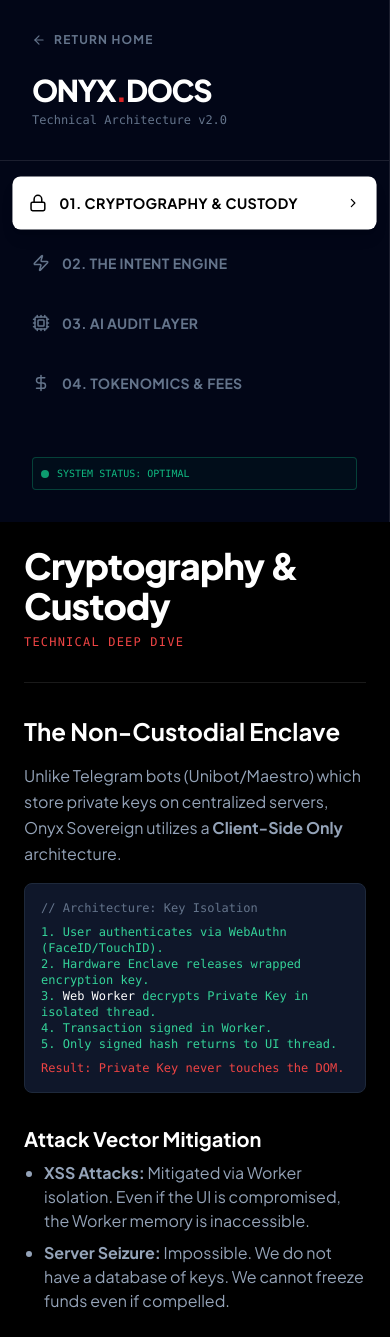
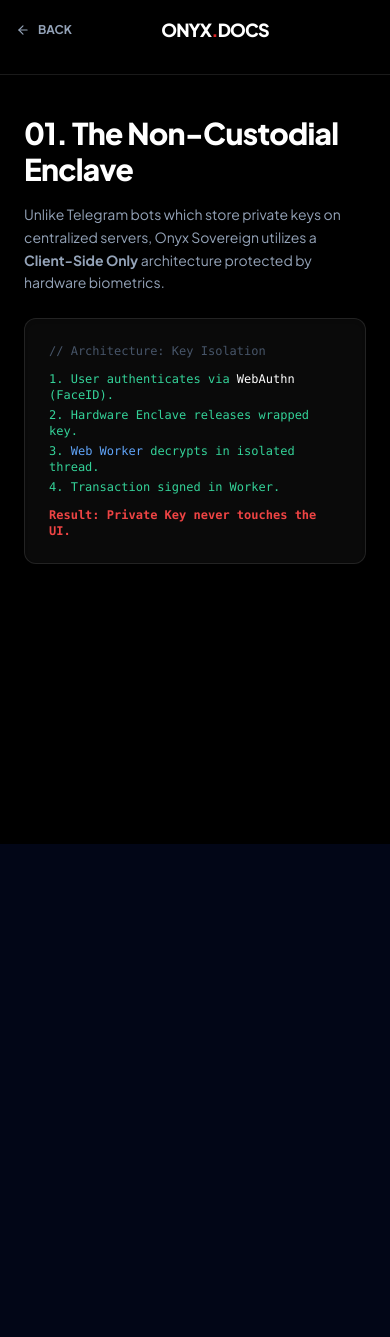
Before and after one commit to boluadeoye/world-class-blog-frontend, a Next.js app: page /onyx/docs in a window 390 px wide. After the commit the page ends 844 px from the top, so only its background shows below. Built offline with nearby package versions, Linux system fonts and the light colour scheme.

Commit message:
Fix: Clean mobile layout for Onyx Docs with sticky horizontal tabs

```diff
--- a/src/app/onyx/docs/page.js
+++ b/src/app/onyx/docs/page.js
@@ -1,134 +1,104 @@
 "use client";
 import { useState } from "react";
 import { motion, AnimatePresence } from "framer-motion";
-import { Shield, Zap, Cpu, Lock, Terminal, ChevronRight, Layers, Activity, DollarSign, ArrowLeft } from "lucide-react";
+import { Shield, Zap, Cpu, Lock, ChevronRight, Layers, Activity, DollarSign, ArrowLeft, Menu, X } from "lucide-react";
 import Link from "next/link";
 
 const sections = [
-  {
-    id: "security",
-    title: "01. Cryptography & Custody",
-    icon: <Lock size={18} />,
-    content: (
-      <div className="space-y-8">
+  { id: "security", title: "Cryptography", icon: <Lock size={16} /> },
+  { id: "execution", title: "Intent Engine", icon: <Zap size={16} /> },
+  { id: "ai", title: "AI Audit", icon: <Cpu size={16} /> },
+  { id: "economics", title: "Tokenomics", icon: <DollarSign size={16} /> }
+];
+
+const contentData = {
+  security: (
+    <div className="space-y-8 animate-in fade-in slide-in-from-bottom-4 duration-500">
       <div>
-          <h2 className="text-2xl font-bold text-white mb-4">The Non-Custodial Enclave</h2>
-          <p className="text-slate-400 leading-relaxed mb-4">
-            Unlike Telegram bots (Unibot/Maestro) which store private keys on centralized servers, Onyx Sovereign utilizes a <strong>Client-Side Only</strong> architecture.
+        <h2 className="text-3xl font-black text-white mb-4 tracking-tight">01. The Non-Custodial Enclave</h2>
+        <p className="text-slate-400 leading-relaxed mb-6 text-sm md:text-base">
+          Unlike Telegram bots which store private keys on centralized servers, Onyx Sovereign utilizes a <strong>Client-Side Only</strong> architecture protected by hardware biometrics.
         </p>
-          <div className="bg-slate-900 border border-slate-800 p-4 rounded-lg font-mono text-xs text-emerald-400 overflow-x-auto">
-            <p className="mb-2 text-slate-500">// Architecture: Key Isolation</p>
-            <p>1. User authenticates via WebAuthn (FaceID/TouchID).</p>
-            <p>2. Hardware Enclave releases wrapped encryption key.</p>
-            <p>3. <span className="text-white">Web Worker</span> decrypts Private Key in isolated thread.</p>
-            <p>4. Transaction signed in Worker.</p>
-            <p>5. Only signed hash returns to UI thread.</p>
-            <p className="mt-2 text-red-500">Result: Private Key never touches the DOM.</p>
-          </div>
-        </div>
-        <div>
-          <h3 className="text-xl font-bold text-white mb-2">Attack Vector Mitigation</h3>
-          <ul className="list-disc pl-5 text-slate-400 space-y-2">
-            <li><strong>XSS Attacks:</strong> Mitigated via Worker isolation. Even if the UI is compromised, the Worker memory is inaccessible.</li>
-            <li><strong>Server Seizure:</strong> Impossible. We do not have a database of keys. We cannot freeze funds even if compelled.</li>
-          </ul>
-        </div>
-      </div>
-    )
-  },
-  {
-    id: "execution",
-    title: "02. The Intent Engine",
-    icon: <Zap size={18} />,
-    content: (
-      <div className="space-y-8">
-        <div>
-          <h2 className="text-2xl font-bold text-white mb-4">Intent-Based Routing</h2>
-          <p className="text-slate-400 leading-relaxed mb-4">
-            Onyx does not execute "Swaps." It broadcasts "Intents." We aggregate liquidity from <strong>CowSwap, UniswapX, and 1inch Fusion</strong> to find the optimal execution path off-chain.
-          </p>
-        </div>
-        <div className="grid grid-cols-1 md:grid-cols-2 gap-4">
-          <div className="border border-slate-800 p-4 rounded-lg bg-slate-900/50">
-            <h4 className="text-white font-bold mb-2 flex items-center gap-2"><Activity size={16} className="text-blue-500"/> MEV Protection</h4>
-            <p className="text-xs text-slate-400">Transactions are routed through private RPCs (Flashbots Protect), bypassing the public mempool where sandwich attacks occur.</p>
-          </div>
-          <div className="border border-slate-800 p-4 rounded-lg bg-slate-900/50">
-            <h4 className="text-white font-bold mb-2 flex items-center gap-2"><Layers size={16} className="text-blue-500"/> Gas Abstraction</h4>
-            <p className="text-xs text-slate-400">ERC-4337 Paymasters allow users to pay gas in USDC/USDT. No need to hold ETH/SOL for fees.</p>
+        <div className="bg-[#0A0A0A] border border-white/10 p-6 rounded-xl font-mono text-xs md:text-sm text-emerald-400 overflow-x-auto shadow-inner">
+          <p className="mb-3 text-slate-600">// Architecture: Key Isolation</p>
+          <p className="mb-1">1. User authenticates via <span className="text-white">WebAuthn</span> (FaceID).</p>
+          <p className="mb-1">2. Hardware Enclave releases wrapped key.</p>
+          <p className="mb-1">3. <span className="text-blue-400">Web Worker</span> decrypts in isolated thread.</p>
+          <p className="mb-1">4. Transaction signed in Worker.</p>
+          <p className="mt-3 text-red-500 font-bold">Result: Private Key never touches the UI.</p>
         </div>
       </div>
     </div>
-    )
-  },
-  {
-    id: "ai",
-    title: "03. AI Audit Layer",
-    icon: <Cpu size={18} />,
-    content: (
-      <div className="space-y-8">
+  ),
+  execution: (
+    <div className="space-y-8 animate-in fade-in slide-in-from-bottom-4 duration-500">
       <div>
-          <h2 className="text-2xl font-bold text-white mb-4">Pre-Flight Heuristics</h2>
-          <p className="text-slate-400 leading-relaxed mb-4">
-            We utilize <strong>Groq LPU</strong> hardware to achieve sub-200ms inference times. Before a user signs a transaction, the contract bytecode is analyzed against a RAG database of known exploit patterns.
+        <h2 className="text-3xl font-black text-white mb-4 tracking-tight">02. Intent-Based Routing</h2>
+        <p className="text-slate-400 leading-relaxed mb-6 text-sm md:text-base">
+          Onyx does not execute "Swaps." It broadcasts "Intents." We aggregate liquidity from <strong>CowSwap, UniswapX, and 1inch Fusion</strong> to find the optimal execution path off-chain.
         </p>
-          <div className="bg-slate-900 border-l-4 border-red-500 p-4">
-            <h4 className="text-white font-bold text-sm uppercase mb-1">Detection Scope</h4>
-            <ul className="text-xs text-slate-400 space-y-1 font-mono">
-              <li>[x] Honeypot Logic (Transfer disable)</li>
-              <li>[x] Hidden Tax Modifiers (&gt;50%)</li>
-              <li>[x] Renounced Ownership Verification</li>
-              <li>[x] Proxy Contract Vulnerabilities</li>
+        <div className="grid grid-cols-1 gap-4">
+          <div className="border border-white/10 p-5 rounded-xl bg-white/5">
+            <h4 className="text-white font-bold mb-2 flex items-center gap-2 text-sm"><Activity size={16} className="text-blue-500"/> MEV Protection</h4>
+            <p className="text-xs text-slate-400 leading-relaxed">Transactions are routed through private RPCs (Flashbots Protect), bypassing the public mempool where sandwich attacks occur.</p>
+          </div>
+          <div className="border border-white/10 p-5 rounded-xl bg-white/5">
+            <h4 className="text-white font-bold mb-2 flex items-center gap-2 text-sm"><Layers size={16} className="text-blue-500"/> Gas Abstraction</h4>
+            <p className="text-xs text-slate-400 leading-relaxed">ERC-4337 Paymasters allow users to pay gas in USDC/USDT. No need to hold ETH/SOL for fees.</p>
+          </div>
+        </div>
+      </div>
+    </div>
+  ),
+  ai: (
+    <div className="space-y-8 animate-in fade-in slide-in-from-bottom-4 duration-500">
+      <div>
+        <h2 className="text-3xl font-black text-white mb-4 tracking-tight">03. Pre-Flight Heuristics</h2>
+        <p className="text-slate-400 leading-relaxed mb-6 text-sm md:text-base">
+          We utilize <strong>Groq LPU</strong> hardware to achieve sub-200ms inference times. Before a user signs a transaction, the contract bytecode is analyzed against a RAG database.
+        </p>
+        <div className="bg-red-950/10 border-l-4 border-red-600 p-6 rounded-r-xl">
+          <h4 className="text-red-500 font-bold text-sm uppercase mb-3">Detection Scope</h4>
+          <ul className="text-xs text-slate-300 space-y-2 font-mono">
+            <li className="flex items-center gap-2"><span className="text-red-600">[x]</span> Honeypot Logic (Transfer disable)</li>
+            <li className="flex items-center gap-2"><span className="text-red-600">[x]</span> Hidden Tax Modifiers (&gt;50%)</li>
+            <li className="flex items-center gap-2"><span className="text-red-600">[x]</span> Renounced Ownership Verification</li>
           </ul>
         </div>
       </div>
     </div>
-    )
-  },
-  {
-    id: "economics",
-    title: "04. Tokenomics & Fees",
-    icon: <DollarSign size={18} />,
-    content: (
-      <div className="space-y-8">
+  ),
+  economics: (
+    <div className="space-y-8 animate-in fade-in slide-in-from-bottom-4 duration-500">
       <div>
-          <h2 className="text-2xl font-bold text-white mb-4">The Success-Aligned Model</h2>
-          <p className="text-slate-400 leading-relaxed">
+        <h2 className="text-3xl font-black text-white mb-4 tracking-tight">04. The Success Model</h2>
+        <p className="text-slate-400 leading-relaxed mb-6 text-sm md:text-base">
           Traditional exchanges charge volume fees (you pay even if you lose). Onyx charges a <strong>2% Performance Fee</strong> on realized profits only.
         </p>
-        </div>
         <div className="border border-white/10 rounded-xl overflow-hidden">
-          <table className="w-full text-sm text-left">
-            <thead className="bg-slate-900 text-white">
+          <table className="w-full text-xs md:text-sm text-left">
+            <thead className="bg-white/10 text-white">
               <tr>
-                <th className="p-4">Scenario</th>
-                <th className="p-4">User PnL</th>
-                <th className="p-4 text-right">Onyx Fee</th>
+                <th className="p-4 font-bold">Scenario</th>
+                <th className="p-4 font-bold text-right">Onyx Fee</th>
               </tr>
             </thead>
             <tbody className="text-slate-300">
-              <tr className="border-b border-slate-800">
-                <td className="p-4">Trade Loss</td>
-                <td className="p-4 text-red-500">-$500</td>
-                <td className="p-4 text-right text-white">$0.00</td>
-              </tr>
-              <tr className="border-b border-slate-800">
-                <td className="p-4">Break Even</td>
-                <td className="p-4 text-slate-500">$0</td>
-                <td className="p-4 text-right text-white">$0.00</td>
+              <tr className="border-b border-white/5">
+                <td className="p-4">Trade Loss (-$500)</td>
+                <td className="p-4 text-right text-white opacity-50">$0.00</td>
               </tr>
               <tr className="bg-emerald-900/10">
-                <td className="p-4 font-bold text-white">Trade Win</td>
-                <td className="p-4 text-emerald-400">+$1,000</td>
-                <td className="p-4 text-right text-emerald-400">$20.00</td>
+                <td className="p-4 font-bold text-white">Trade Win (+$1,000)</td>
+                <td className="p-4 text-right text-emerald-400 font-bold">$20.00</td>
               </tr>
             </tbody>
           </table>
         </div>
       </div>
+    </div>
   )
-  }
-];
+};
 
 export default function OnyxDocs() {
   const [activeTab, setActiveTab] = useState("security");
@@ -136,67 +106,73 @@
   return (
     <div className="min-h-screen bg-black text-slate-200 font-sans selection:bg-red-900 selection:text-white flex flex-col md:flex-row">
 
-      {/* === SIDEBAR NAVIGATION === */}
-      <aside className="w-full md:w-80 bg-slate-950 border-r border-white/10 flex-shrink-0 md:h-screen sticky top-0 overflow-y-auto">
+      {/* === MOBILE HEADER (Sticky) === */}
+      <div className="md:hidden sticky top-0 z-50 bg-black/80 backdrop-blur-xl border-b border-white/10">
+        <div className="flex items-center justify-between p-4">
+          <Link href="/" className="flex items-center gap-2 text-xs font-bold text-slate-400">
+            <ArrowLeft size={14} /> BACK
+          </Link>
+          <span className="font-black text-lg tracking-tighter text-white">ONYX<span className="text-red-600">.</span>DOCS</span>
+          <div className="w-4"></div> {/* Spacer */}
+        </div>
+
+        {/* Horizontal Scroll Menu */}
+        <div className="flex overflow-x-auto px-4 pb-0 scrollbar-hide gap-6">
+          {sections.map((section) => (
+            <button
+              key={section.id}
+              onClick={() => setActiveTab(section.id)}
+              className={`pb-3 text-xs font-bold uppercase tracking-widest whitespace-nowrap transition-colors border-b-2 ${
+                activeTab === section.id
+                  ? "text-white border-red-600"
+                  : "text-slate-600 border-transparent"
+              }`}
+            >
+              {section.title.split(". ")[1]}
+            </button>
+          ))}
+        </div>
+      </div>
+
+      {/* === DESKTOP SIDEBAR === */}
+      <aside className="hidden md:flex w-72 bg-black border-r border-white/10 flex-col h-screen sticky top-0">
         <div className="p-8 border-b border-white/10">
           <Link href="/" className="flex items-center gap-2 text-xs font-bold text-slate-500 hover:text-white uppercase tracking-widest mb-6 transition-colors">
             <ArrowLeft size={14} /> Return Home
           </Link>
           <h1 className="text-3xl font-black text-white tracking-tighter mb-1">ONYX<span className="text-red-600">.</span>DOCS</h1>
-          <p className="text-xs text-slate-500 font-mono">Technical Architecture v2.0</p>
+          <p className="text-xs text-slate-500 font-mono">Architecture v2.0</p>
         </div>
 
-        <nav className="p-4 space-y-2">
+        <nav className="p-4 space-y-1">
           {sections.map((section) => (
             <button
               key={section.id}
               onClick={() => setActiveTab(section.id)}
-              className={`w-full flex items-center gap-3 px-4 py-4 rounded-lg text-sm font-bold transition-all duration-300 ${
+              className={`w-full flex items-center gap-3 px-4 py-3 rounded-lg text-xs font-bold transition-all ${
                 activeTab === section.id
-                  ? "bg-white text-black shadow-lg scale-[1.02]"
+                  ? "bg-white text-black"
                   : "text-slate-500 hover:text-white hover:bg-white/5"
               }`}
             >
               {section.icon}
               <span className="uppercase tracking-wide">{section.title}</span>
-              {activeTab === section.id && <ChevronRight size={14} className="ml-auto" />}
             </button>
           ))}
         </nav>
 
         <div className="p-8 mt-auto">
           <div className="flex items-center gap-2 text-[10px] text-emerald-500 font-mono border border-emerald-500/30 bg-emerald-900/10 p-2 rounded">
-            <div className="w-2 h-2 bg-emerald-500 rounded-full animate-pulse"></div>
-            SYSTEM STATUS: OPTIMAL
+            <div className="w-1.5 h-1.5 bg-emerald-500 rounded-full animate-pulse"></div>
+            STATUS: OPTIMAL
           </div>
         </div>
       </aside>
 
-      {/* === MAIN CONTENT AREA === */}
-      <main className="flex-1 p-6 md:p-16 md:overflow-y-auto">
-        <div className="max-w-3xl mx-auto">
-          <AnimatePresence mode="wait">
-            {sections.map((section) => (
-              activeTab === section.id && (
-                <motion.div
-                  key={section.id}
-                  initial={{ opacity: 0, x: 20 }}
-                  animate={{ opacity: 1, x: 0 }}
-                  exit={{ opacity: 0, x: -20 }}
-                  transition={{ duration: 0.3 }}
-                >
-                  <div className="mb-8 pb-8 border-b border-white/10">
-                    <h2 className="text-4xl md:text-5xl font-black text-white tracking-tight mb-2">{section.title.split(". ")[1]}</h2>
-                    <p className="text-red-500 font-mono text-xs uppercase tracking-widest">Technical Deep Dive</p>
-                  </div>
-
-                  <div className="prose prose-invert prose-lg max-w-none">
-                    {section.content}
-                  </div>
-                </motion.div>
-              )
-            ))}
-          </AnimatePresence>
+      {/* === MAIN CONTENT === */}
+      <main className="flex-1 p-6 md:p-16 md:overflow-y-auto min-h-[80vh]">
+        <div className="max-w-2xl mx-auto pt-4 md:pt-0">
+          {contentData[activeTab]}
         </div>
       </main>
 
```
Lines whose indentation alone changed are shown as unchanged.
